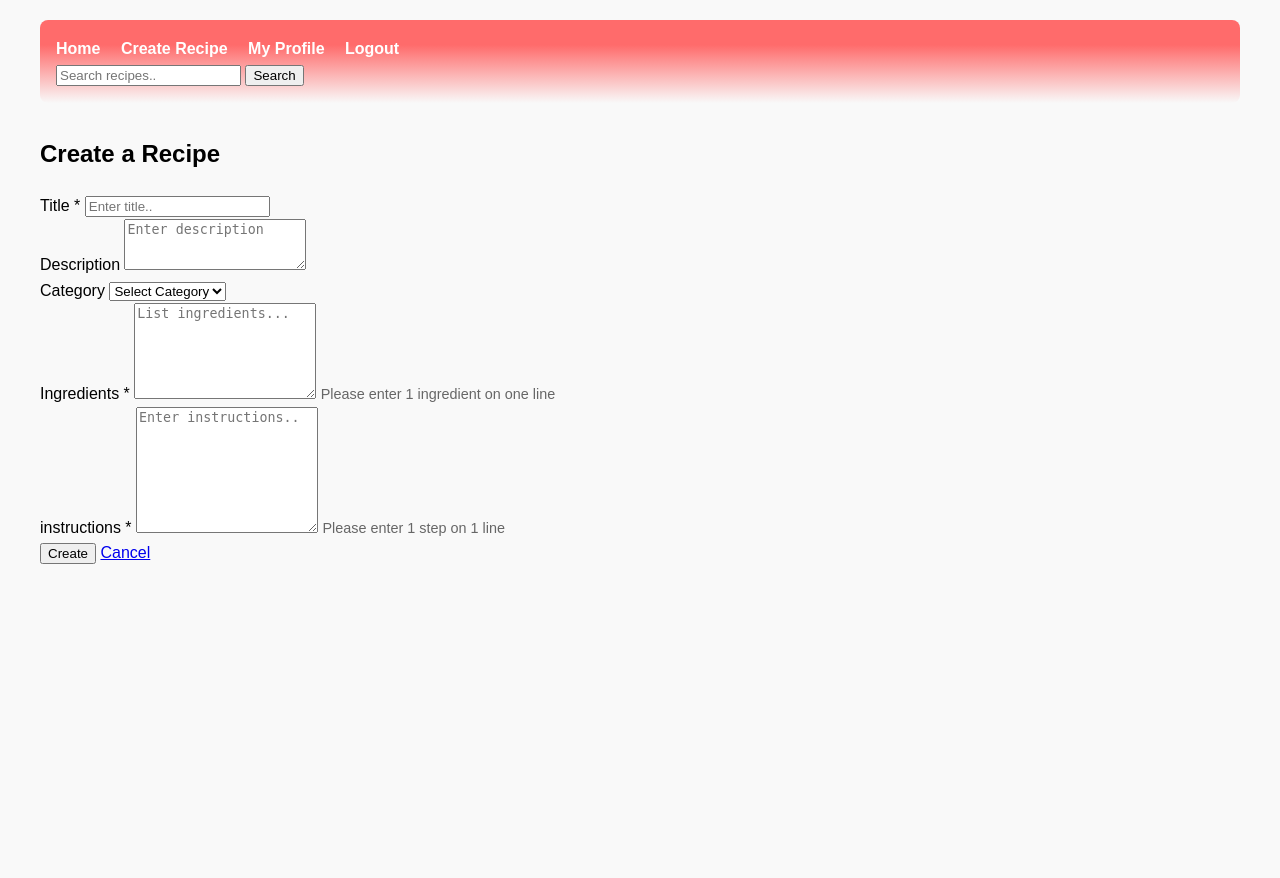
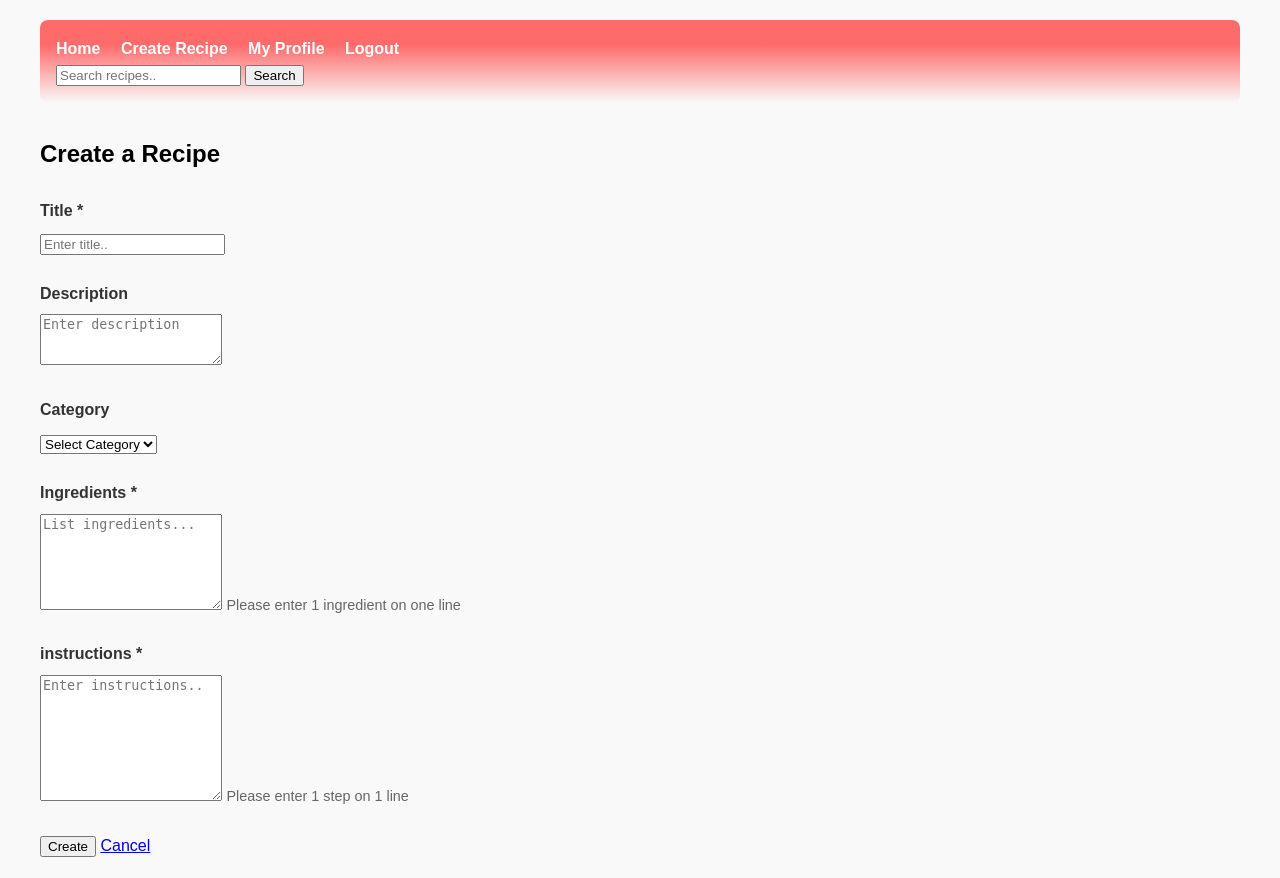
Before and after one commit to ichi-saki/Recipe_app, a Flask app: page /recipe/create in a window 1280 px wide. Before the commit the page ends 564 px from the top, so only its background shows below. Run offline with Flask 3, Linux system fonts and the light colour scheme; the visitor is signed in with stand-in values (Sample User, id 1); parts of the project's set-up code (start-up, migrations or seed data) failed here and were passed over.

Commit message:
added styling for forms

```diff
--- a/static/css/style.css
+++ b/static/css/style.css
@@ -265,3 +265,27 @@ small {
     border-radius: 4px;
     margin-right: 0.5rem;
 }
+
+.form-container {
+    background: white;
+    padding: 2rem;
+    border-radius: 8px;
+    box-shadow: 0 2px 10px rgba(0,0,0,0.1);
+    max-width: 800px;
+    margin: 0 auto;
+}
+
+.recipe-form {
+    margin-top: 1.5rem;
+}
+
+.form-group {
+    margin-bottom: 1.5rem;
+}
+
+.form-group label {
+    display: block;
+    margin-bottom: 0.5rem;
+    font-weight: bold;
+    color: #333;
+}
```
